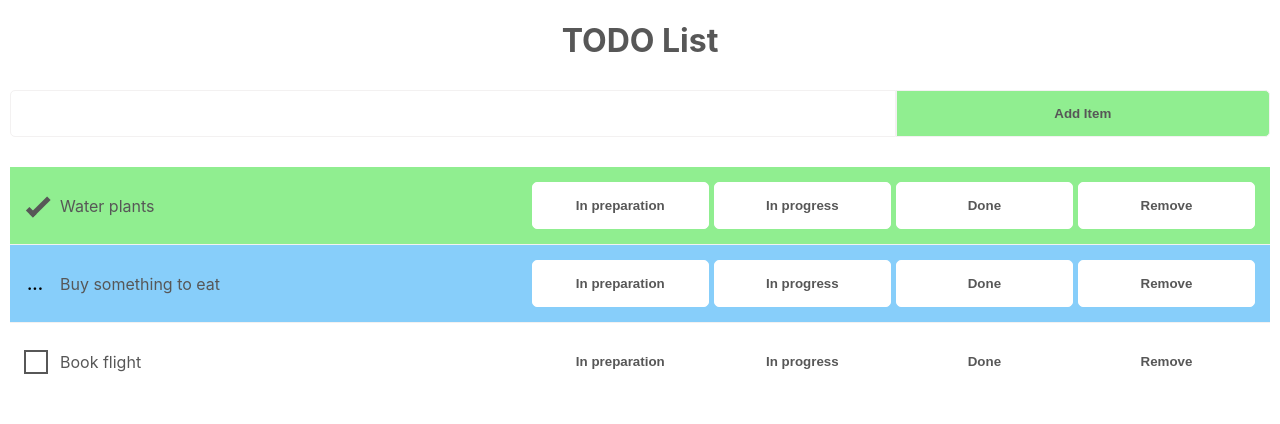
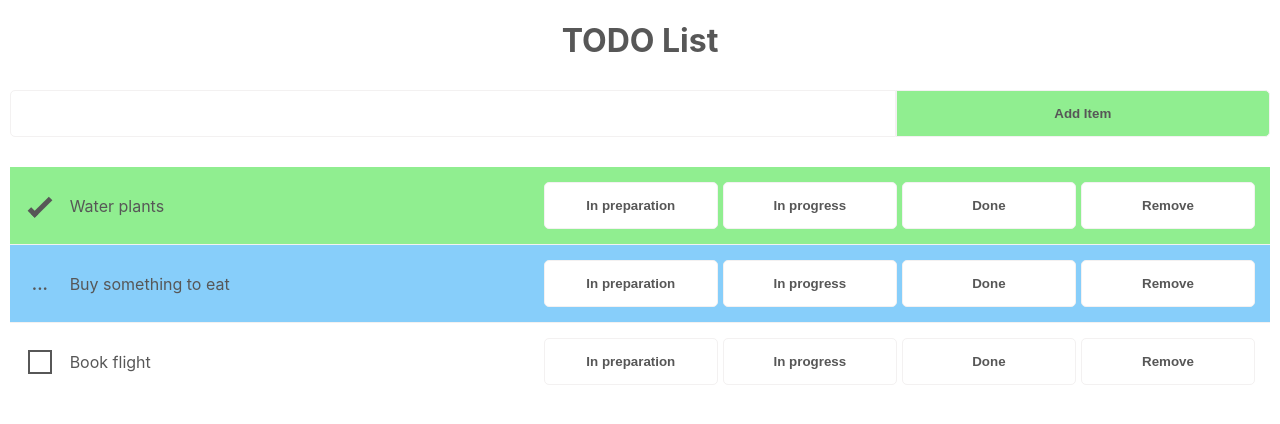
Before and after one commit to RyszardBosiak/TodoReactAppClear, a React (Create React App) app in the folder todo-list/: page / in a window 1280 px wide. Shown: the top 424 px of the page. Built offline with nearby package versions, Linux system fonts and the light colour scheme.

Commit message:
ToDo List - styles refactoring, naming fixes

```diff
--- a/todo-list/src/components/List/List.js
+++ b/todo-list/src/components/List/List.js
@@ -33,12 +33,12 @@ const List = () => {
   };
 
   // remove current element from the list
-  const removeElement = id => {
+  const removeListItem = id => {
     setList(list.filter(item => item.id !== id));
   };
 
   // adding status to current element of the list
-  const setElementStatus = (id, status) => {
+  const setListItemStatus = (id, status) => {
     setList(
       list.map(item => (item.id === id ? { ...item, status: status } : item))
     );
@@ -65,8 +65,8 @@ const List = () => {
             status={item.status}
             key={item.id}
             id={item.id}
-            setElementStatus={setElementStatus}
-            removeElement={removeElement}
+            setListItemStatus={setListItemStatus}
+            removeListItem={removeListItem}
           ></ListItem>
         ))}
       </ul>
--- a/todo-list/src/components/List/List.scss
+++ b/todo-list/src/components/List/List.scss
@@ -4,90 +4,6 @@
   .to-do-list {
     margin: 0;
     padding: 0;
-  }
-
-  .to-do-list-element {
-    display: flex;
-    list-style-type: none;
-    margin-left: 0;
-    padding: 15px 15px 15px 50px;
-    position: relative;
-    border-bottom: 1px solid $color-list-border;
-    transition-duration: $tranistion-duration;
-
-    &:last-of-type {
-      border-bottom: none;
-    }
-
-    .to-do-list-button {
-      margin-right: 5px;
-      width: 15%;
-      border-color: white;
-      background-color: white;
-
-      &:last-of-type {
-        margin-right: 0;
-      }
-    }
-
-    .to-do-list-text {
-      width: 40%;
-      display: flex;
-      align-items: center;
-    }
-
-    &:before {
-      content: "";
-      opacity: 0;
-      transition-duration: $tranistion-duration;
-      width: 5px;
-      height: 20px;
-      position: absolute;
-    }
-
-    &.done {
-      background: $color-done;
-      &:before {
-        content: "";
-        display: block;
-        height: 20px;
-        position: absolute;
-        left: 10px;
-        top: 50%;
-        border-bottom: 5px solid $color-font-main;
-        border-right: 5px solid $color-font-main;
-        transform: rotate(45deg) translateY(-75%);
-        opacity: 1;
-      }
-    }
-
-    &.in-progress {
-      background: $color-in-progress;
-      &:before {
-        content: "...";
-        color: black;
-        opacity: 1;
-        left: 17px;
-        top: 50%;
-        transform: translateY(-50%);
-        text-align: center;
-        font-weight: bold;
-      }
-    }
-
-    &.in-preparation {
-      &:before {
-        display: block;
-        height: 20px;
-        width: 20px;
-        position: absolute;
-        left: 14px;
-        top: 50%;
-        border: 2px solid $color-font-main;
-        transform: rotate(0) translateY(-50%);
-        opacity: 1;
-      }
-    }
   }
 }
 
--- a/todo-list/src/components/ListItem/ListItem.js
+++ b/todo-list/src/components/ListItem/ListItem.js
@@ -4,36 +4,41 @@ import "./ListItem.scss";
 const ListItem = props => {
   // props - everything what you want to pass
   return (
-    <li className={"to-do-list-element " + props.status} key={props.id}>
-      <span className="to-do-list-text">{props.name}</span>
+    <li className={"list-item " + props.status} key={props.id}>
+      <span className="list-item-icon"></span>
+      <div className="list-item-content-wrapper">
+        <span className="list-item-text">{props.name}</span>
+        <div className="list-item-button-wrapper">
           <button
             type="button"
-        onClick={() => props.setElementStatus(props.id, "in-preparation")}
-        className="button to-do-list-button"
+            onClick={() => props.setListItemStatus(props.id, "in-preparation")}
+            className="button list-item-button"
           >
             In preparation
           </button>
           <button
             type="button"
-        onClick={() => props.setElementStatus(props.id, "in-progress")}
-        className="button to-do-list-button"
+            onClick={() => props.setListItemStatus(props.id, "in-progress")}
+            className="button list-item-button"
           >
             In progress
           </button>
           <button
             type="button"
-        onClick={() => props.setElementStatus(props.id, "done")}
-        className="button to-do-list-button"
+            onClick={() => props.setListItemStatus(props.id, "done")}
+            className="button list-item-button"
           >
             Done
           </button>
           <button
             type="button"
-        onClick={() => props.removeElement(props.id)}
-        className="button to-do-list-button"
+            onClick={() => props.removeListItem(props.id)}
+            className="button list-item-button"
           >
             Remove
           </button>
+        </div>
+      </div>
     </li>
   );
 };
--- a/todo-list/src/components/ListItem/ListItem.scss
+++ b/todo-list/src/components/ListItem/ListItem.scss
@@ -0,0 +1,116 @@
+@import "./../../styles/variables.scss";
+
+.list-item {
+  display: flex;
+  list-style-type: none;
+  margin-left: 0;
+  padding: 15px;
+  position: relative;
+  border-bottom: 1px solid $color-list-border;
+  transition-duration: $tranistion-duration;
+
+  &:last-of-type {
+    border-bottom: none;
+  }
+
+  .list-item-icon {
+    width: $icon-width;
+    position: relative;
+    display: flex;
+    align-items: center;
+
+    &:before {
+      content: "";
+      opacity: 0;
+      transition-duration: $tranistion-duration;
+      position: absolute;
+      left: 0;
+      right: 0;
+      margin: 0 auto;
+      color: $color-font-main;
+      border-color: $color-font-main;
+    }
+  }
+
+  .list-item-content-wrapper {
+    width: calc(100% - #{$icon-width});
+    display: flex;
+    padding-left: 15px;
+
+    @media screen and (max-width: $bp-mobile) {
+      flex-direction: column;
+    }
+  }
+
+  .list-item-text {
+    width: 40%;
+    display: flex;
+    align-items: center;
+
+    @media screen and (max-width: $bp-mobile) {
+      width: 100%;
+      margin-bottom: 10px;
+    }
+  }
+
+  .list-item-button-wrapper {
+    width: 60%;
+    display: flex;
+    align-items: center;
+
+    @media screen and (max-width: $bp-mobile) {
+      width: 100%;
+    }
+
+    .list-item-button {
+      margin-right: 5px;
+      width: 25%;
+      border-color: $color-list-border;
+      background-color: white;
+
+      &:last-of-type {
+        margin-right: 0;
+      }
+    }
+  }
+
+  &.done {
+    background: $color-done;
+    .list-item-icon {
+      &:before {
+        content: "";
+        display: block;
+        height: 20px;
+        width: 5px;
+        border-bottom: 5px solid;
+        border-right: 5px solid;
+        transform: rotate(45deg);
+        opacity: 1;
+      }
+    }
+  }
+
+  &.in-progress {
+    background: $color-in-progress;
+    .list-item-icon {
+      &:before {
+        content: "...";
+        opacity: 1;
+        text-align: center;
+        font-weight: bold;
+      }
+    }
+  }
+
+  &.in-preparation {
+    .list-item-icon {
+      &:before {
+        display: block;
+        height: 20px;
+        width: 20px;
+        border: 2px solid;
+        opacity: 1;
+      }
+    }
+  }
+}
--- a/todo-list/src/styles/variables.scss
+++ b/todo-list/src/styles/variables.scss
@@ -3,3 +3,5 @@ $color-in-progress: lightskyblue;
 $color-list-border: rgb(243, 241, 241);
 $color-font-main: rgb(87, 87, 87);
 $tranistion-duration: 0.3s;
+$bp-mobile: 768px;
+$icon-width: 30px;
```
Lines whose indentation alone changed are shown as unchanged.
